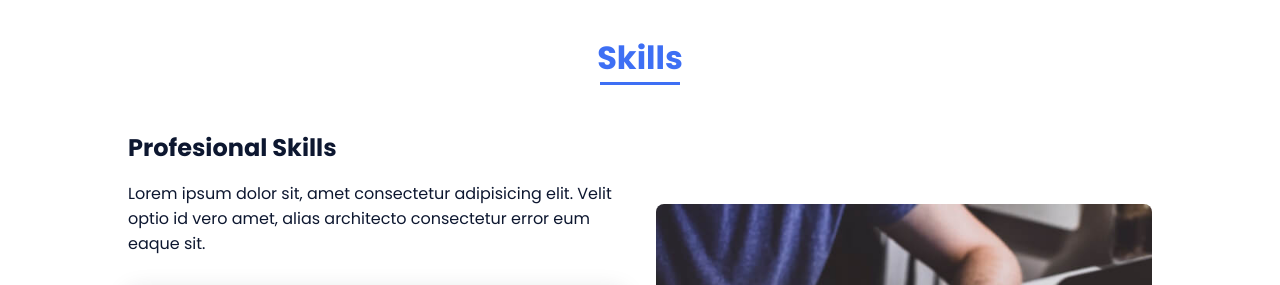
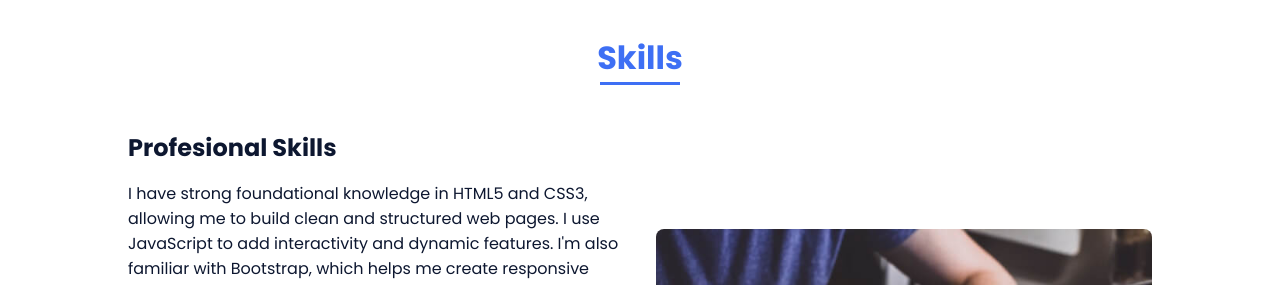
Before and after one commit to dheerajprasad124/portfolio, a plain HTML site: page index.html in a window 1280 px wide. Shown: the part 1368-1653 px from the top of the page. Drawn offline with nearby package versions, Linux system fonts and the light colour scheme.

Commit message:
Added portfolio website files

```diff
--- a/index.html
+++ b/index.html
@@ -91,7 +91,7 @@ Continuous growth.</p>
                 <div class="skills__container bd-grid">
                     <div>
                         <h2 class="skills__subtitle">Profesional Skills</h2>
-                        <p class="skills__text">Lorem ipsum dolor sit, amet consectetur adipisicing elit. Velit optio id vero amet, alias architecto consectetur error eum eaque sit.</p>
+                        <p class="skills__text">I have strong foundational knowledge in HTML5 and CSS3, allowing me to build clean and structured web pages. I use JavaScript to add interactivity and dynamic features. I'm also familiar with Bootstrap, which helps me create responsive and mobile-friendly websites quickly.</p>
                         <div class="skills__data">
                             <div class="skills__names">
                                 <i class='bx bxl-html5 skills__icon'></i>
```
Also changed, not shown: 1 other file.
